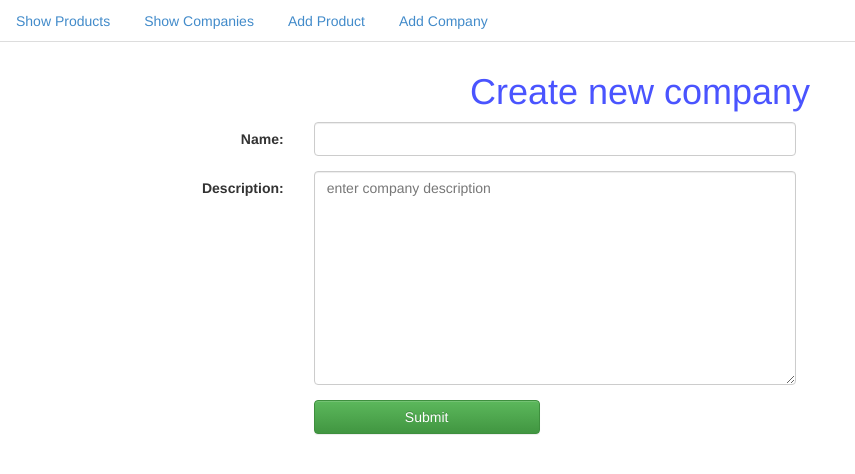
After one commit to sielakos/wood-search, a Flask app: template search/templates/edit_company.html in a window 1280 px wide. The commit adds this page. Shown: the top 474 px of the page, without its empty margins (0-855 px from the left). Run offline with Flask 2, Linux system fonts and the light colour scheme; the template is opened without the code that fills it, so the values that code supplies are empty; parts of the project's set-up code (start-up, migrations or seed data) failed here and were passed over; some libraries are stand-ins or nearby versions.

Commit message:
edit company added

```diff
--- a/search/product_views.py
+++ b/search/product_views.py
@@ -6,7 +6,7 @@ from bson.objectid import ObjectId
 from filters import replace_nl
 
 
-@app.route('/products')
+@app.route('/products/')
 def show_products():
     products = db.Product.find()
     return render_template('show_products.html', products=products)
--- /dev/null
+++ b/search/templates/edit_company.html
@@ -0,0 +1,44 @@
+{% extends 'base.html' %}
+
+{% block title %}Edit Company {{ company.name }}{% endblock %}
+
+{% block content %}
+    <div class="page-title">
+        <h1>Create new company</h1>
+    </div>
+
+    <form class="form-horizontal" role="form" method="post" action="{{ url_for('edit_company', company_id=company._id) }}">
+        <div class="form-group">
+            <label class="control-label col-sm-2" for="company-name">Name:</label>
+            <div class="col-sm-6">
+                <input
+                        class="form-control"
+                        type="text"
+                        id="company-name"
+                        name="name"
+                        value="{{ company.name }}">
+            </div>
+        </div>
+
+        <div class="form-group">
+            <label class="control-label col-sm-2" for="company-description">Description:</label>
+            <div class="col-sm-6">
+                <textarea
+                        class="form-control"
+                        id="company-description"
+                        name="description"
+                        placeholder="enter company description"
+                        rows="10">
+                    {{- company.description -}}
+                </textarea>
+            </div>
+        </div>
+
+        <div class="form-group">
+            <div class="col-sm-2"></div>
+            <div class="col-sm-3">
+                <button type="submit" class="form-control btn btn-success">Submit</button>
+            </div>
+        </div>
+    </form>
+{% endblock %}
--- a/search/templates/show_companies.html
+++ b/search/templates/show_companies.html
@@ -16,7 +16,7 @@
                     </div>
                     <div class="col-lg-3 cols-xs-4 pull-right">
                         <ul class="list-inline pull-right">
-                            <li>edit</li>
+                            <li><a href="{{ url_for('edit_company', company_id=company._id) }}">edit</a></li>
                             <li>remove</li>
                         </ul>
                     </div>
@@ -24,7 +24,7 @@
             </div>
 
             <div class="panel-body">
-                {{ company.description }}
+                {{ company.description|safe }}
             </div>
         </div>
     {% endfor %}
```
Also changed, not shown: search/companies_views.py (+15 -2 lines).
